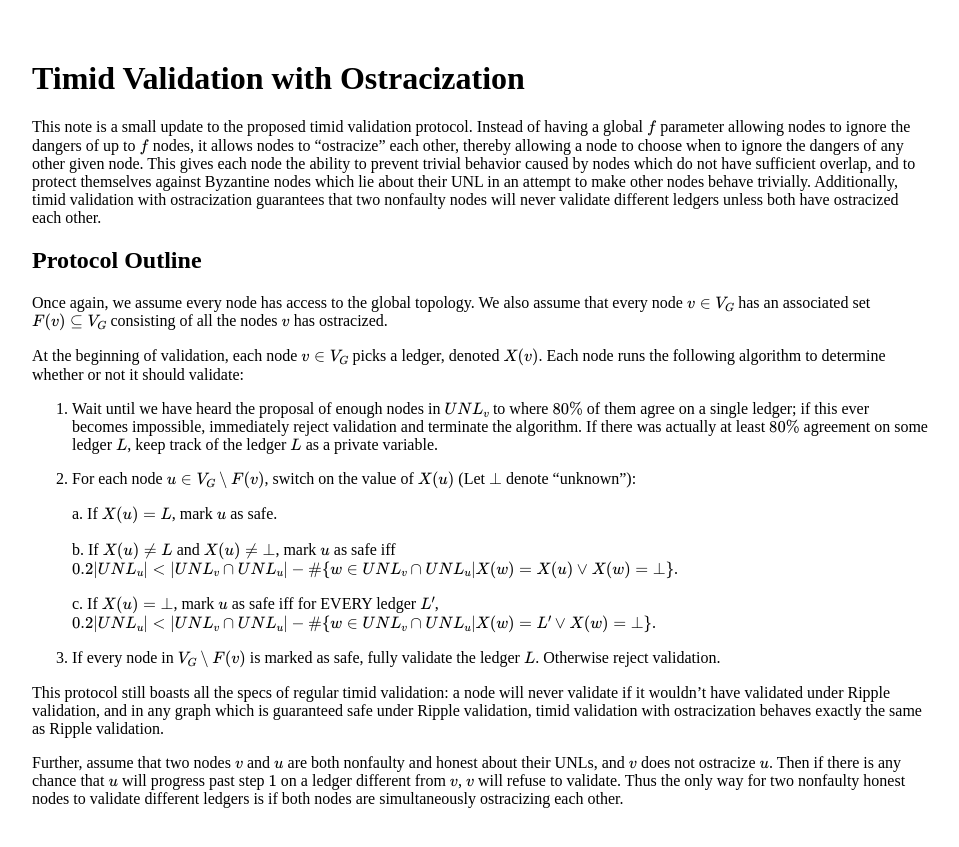
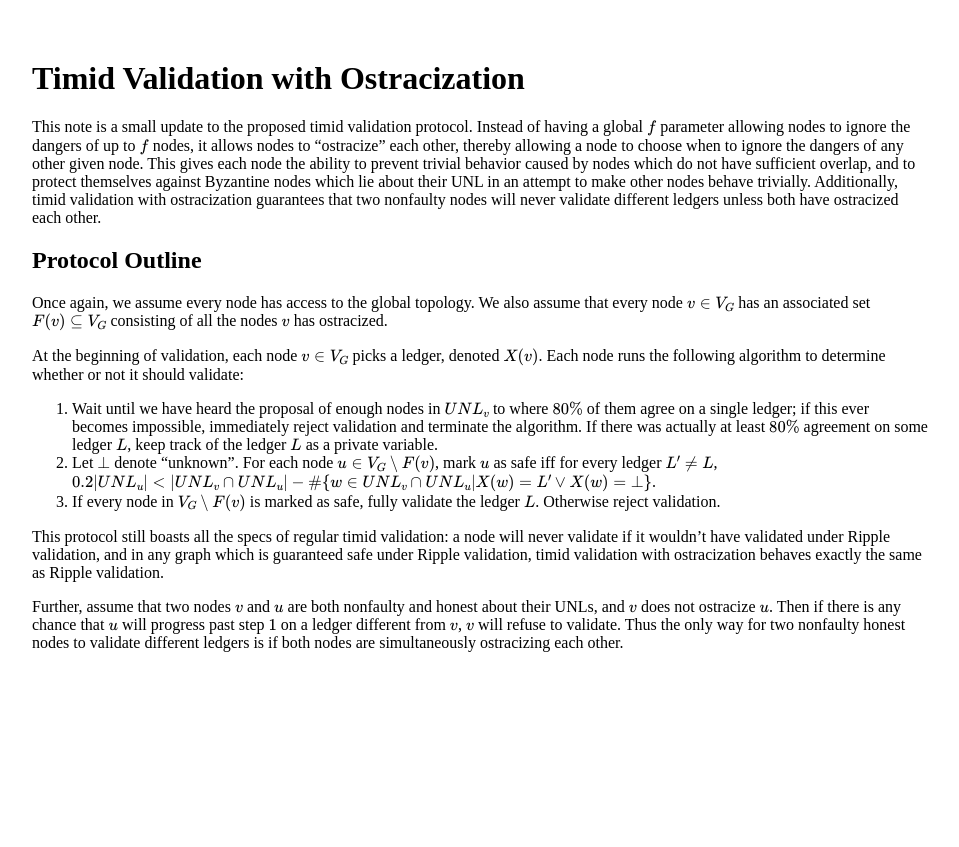
Before and after one commit to ChronusZ/chronusz.github.io, a Jekyll site: the page built from _posts/2017-06-27-timid-validation-with-ostracization.md, in a window 1280 px wide. Shown: the top 847 px of the page, without its empty margins (160-1119 px from the left). Built offline with Jekyll 4.4.1, drawn with Linux system fonts in a browser that asks for light colours; formulas are drawn with MathJax 3.

Commit message:
Update 2017-06-27-timid-validation-with-ostracization.md

```diff
--- a/_posts/2017-06-27-timid-validation-with-ostracization.md
+++ b/_posts/2017-06-27-timid-validation-with-ostracization.md
@@ -16,13 +16,7 @@ Once again, we assume every node has access to the global topology. We also assu
 At the beginning of validation, each node $$v\in V_G$$ picks a ledger, denoted $$X(v)$$. Each node runs the following algorithm to determine whether or not it should validate:
 
 1. Wait until we have heard the proposal of enough nodes in $$UNL_v$$ to where $$80\%$$ of them agree on a single ledger; if this ever becomes impossible, immediately reject validation and terminate the algorithm. If there was actually at least $$80\%$$ agreement on some ledger $$L$$, keep track of the ledger $$L$$ as a private variable.
-2. For each node $$u\in V_G\setminus F(v)$$, switch on the value of $$X(u)$$ (Let $$\bot$$ denote "unknown"):
-
-    a. If $$X(u)=L$$, mark $$u$$ as safe.
-
-    b. If $$X(u)\neq L$$ and $$X(u)\neq\bot$$, mark $$u$$ as safe iff $$0.2\vert UNL_u \vert<\vert UNL_v\cap UNL_u\vert - \#\{w\in UNL_v\cap UNL_u\vert X(w)=X(u)\vee X(w)=\bot\}$$.
-
-    c. If $$X(u)=\bot$$, mark $$u$$ as safe iff for EVERY ledger $$L'$$, $$0.2\vert UNL_u \vert<\vert UNL_v\cap UNL_u\vert - \#\{w\in UNL_v\cap UNL_u\vert X(w)=L'\vee X(w)=\bot\}$$.
+2. Let $$\bot$$ denote "unknown". For each node $$u\in V_G\setminus F(v)$$, mark $$u$$ as safe iff for every ledger $$L'\neq L$$, $$0.2\vert UNL_u \vert<\vert UNL_v\cap UNL_u\vert - \#\{w\in UNL_v\cap UNL_u\vert X(w)=L'\vee X(w)=\bot\}$$.
 3. If every node in $$V_G\setminus F(v)$$ is marked as safe, fully validate the ledger $$L$$. Otherwise reject validation.
 
 This protocol still boasts all the specs of regular timid validation: a node will never validate if it wouldn't have validated under Ripple validation, and in any graph which is guaranteed safe under Ripple validation, timid validation with ostracization behaves exactly the same as Ripple validation.
```
